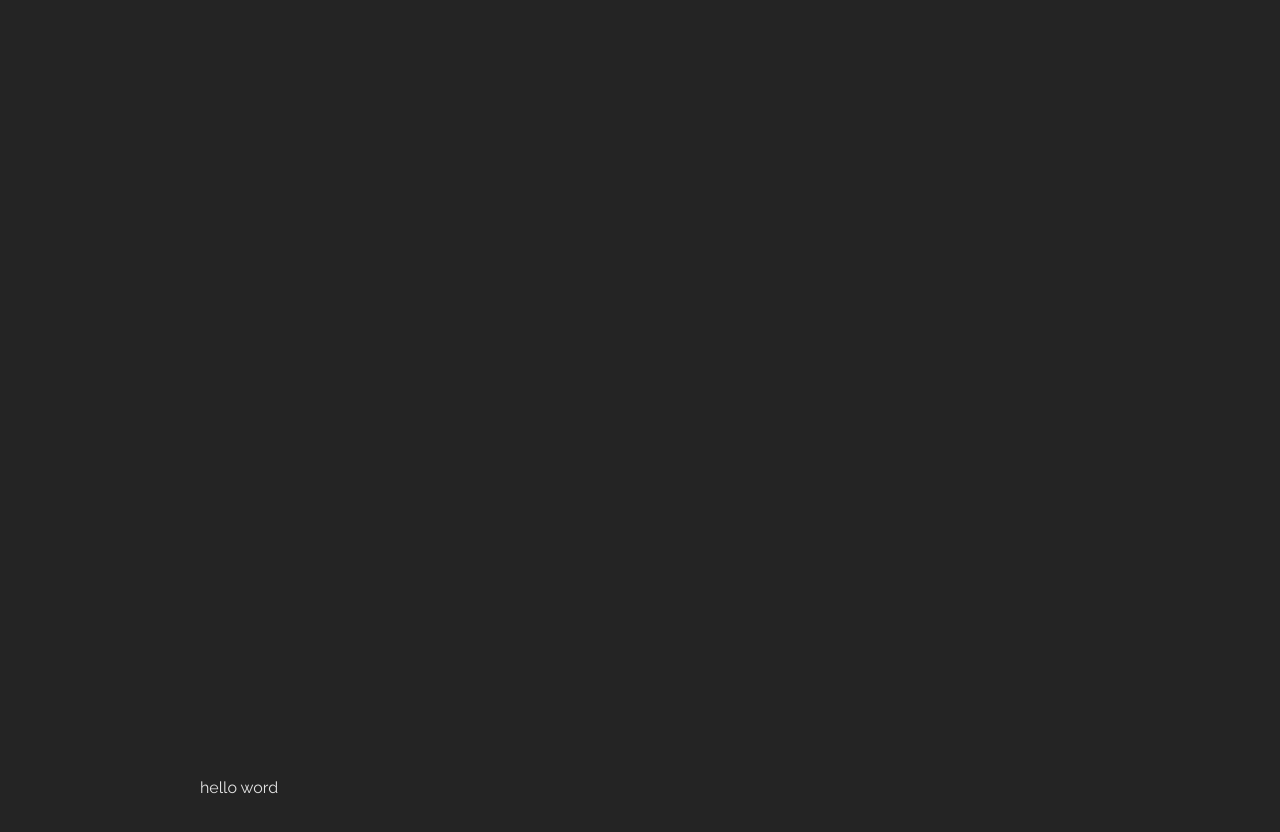
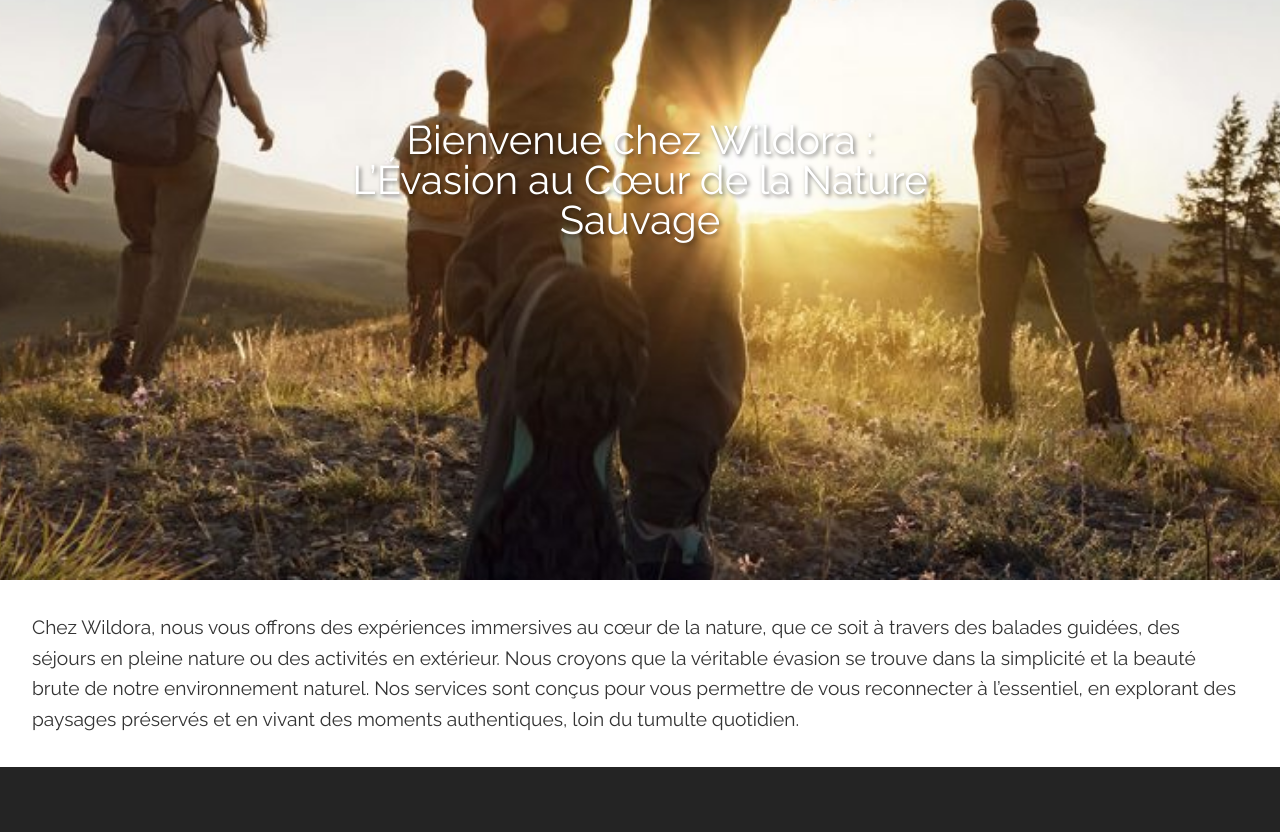
Before and after one commit to julien382/Wildora, a React (Vite) app: page / in a window 1280 px wide. Shown: the part 220-1052 px from the top of the page. After the commit the page ends 987 px from the top, so only its background shows below. Built offline with nearby package versions, Linux system fonts and the light colour scheme.

Commit message:
add content base pageContainer

```diff
--- a/src/pages/MainPage/MainPage.jsx
+++ b/src/pages/MainPage/MainPage.jsx
@@ -1,10 +1,18 @@
 import './MainPage.scss'
+import mainImage from '../../assets/img/rando.jpg';
 
 const MainPage = () => {
 
     return (
         <div>
-            <p className='hello'>hello word</p>
+            <section className='topMainPageContainer'>
+                <img className='topMainPageImage' src={mainImage} alt="mainImage"></img>
+                <h1 className='topMainPageTitle'>Bienvenue chez Wildora : L’Évasion au Cœur de la Nature Sauvage</h1>
+            </section>
+
+            <section className='midMainPageContainer'>
+                <p className='midMainPageTitle'>Chez Wildora, nous vous offrons des expériences immersives au cœur de la nature, que ce soit à travers des balades guidées, des séjours en pleine nature ou des activités en extérieur. Nous croyons que la véritable évasion se trouve dans la simplicité et la beauté brute de notre environnement naturel. Nos services sont conçus pour vous permettre de vous reconnecter à l’essentiel, en explorant des paysages préservés et en vivant des moments authentiques, loin du tumulte quotidien.</p>
+            </section>
         </div>
     )
 }
--- a/src/pages/MainPage/MainPage.scss
+++ b/src/pages/MainPage/MainPage.scss
@@ -1,4 +1,38 @@
-.hello{
-    margin: 200px;
-    margin-top: 1000px;
+.topMainPageContainer {
+    position: relative;
+    height: 100vh; /* L'image prend toute la hauteur de la vue */
+    overflow: hidden;
+
+    .topMainPageImage {
+        width: 100%;
+        height: 100%;
+        object-fit: cover; /* Empêche la déformation de l'image */
+        position: absolute;
+        top: 0;
+        left: 0;
+        z-index: -1; /* Place l'image derrière le texte */
+    }
+
+    .topMainPageTitle {
+        position: absolute;
+        top: 50%;
+        left: 50%;
+        transform: translate(-50%, -50%);
+        color: white;
+        text-shadow: 2px 2px 4px rgba(0, 0, 0, 0.5); /* Amélioration de la lisibilité */
+        font-size: 2.5rem;
+        text-align: center;
+        z-index: 1; /* Place le texte au-dessus de l'image */
+    }
 }
+
+.midMainPageContainer {
+    padding: 2rem;
+    background-color: white;
+
+    .midMainPageTitle {
+        font-size: 1.2rem;
+        line-height: 1.6;
+        color: #333;
+    }
+}
```
